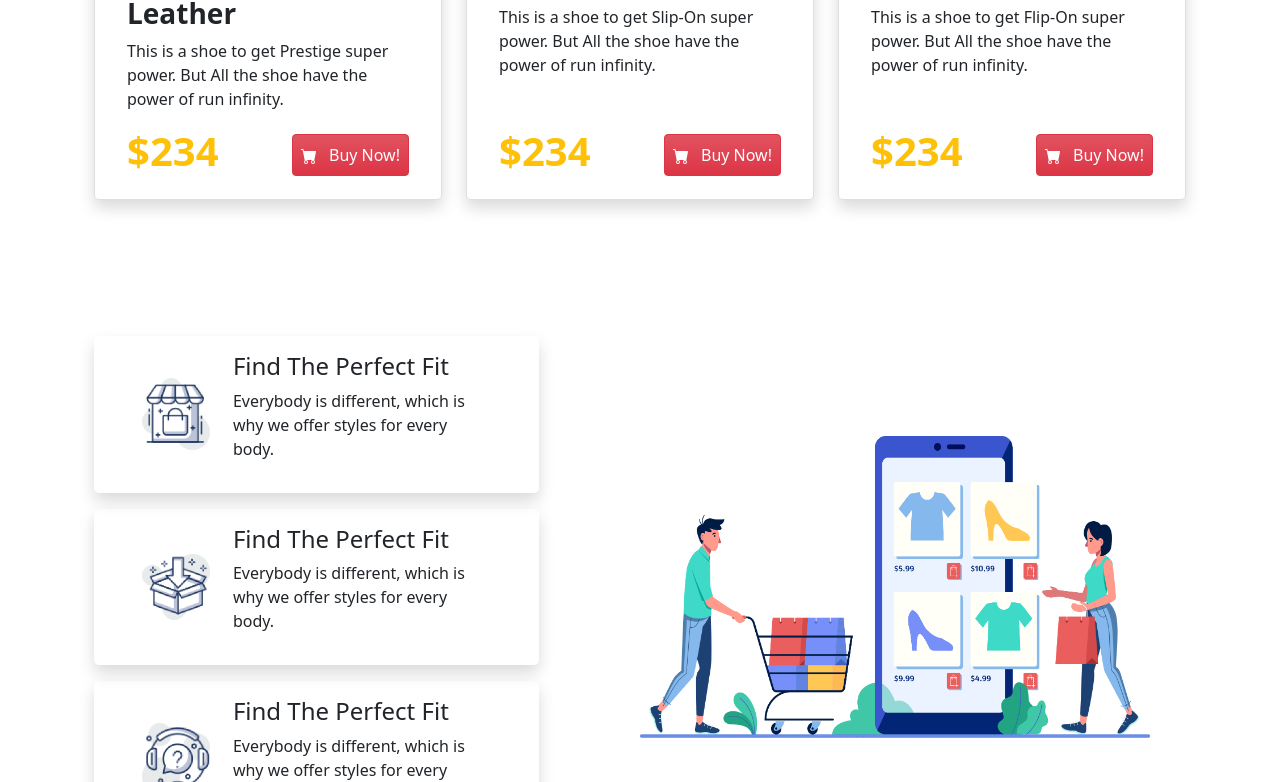
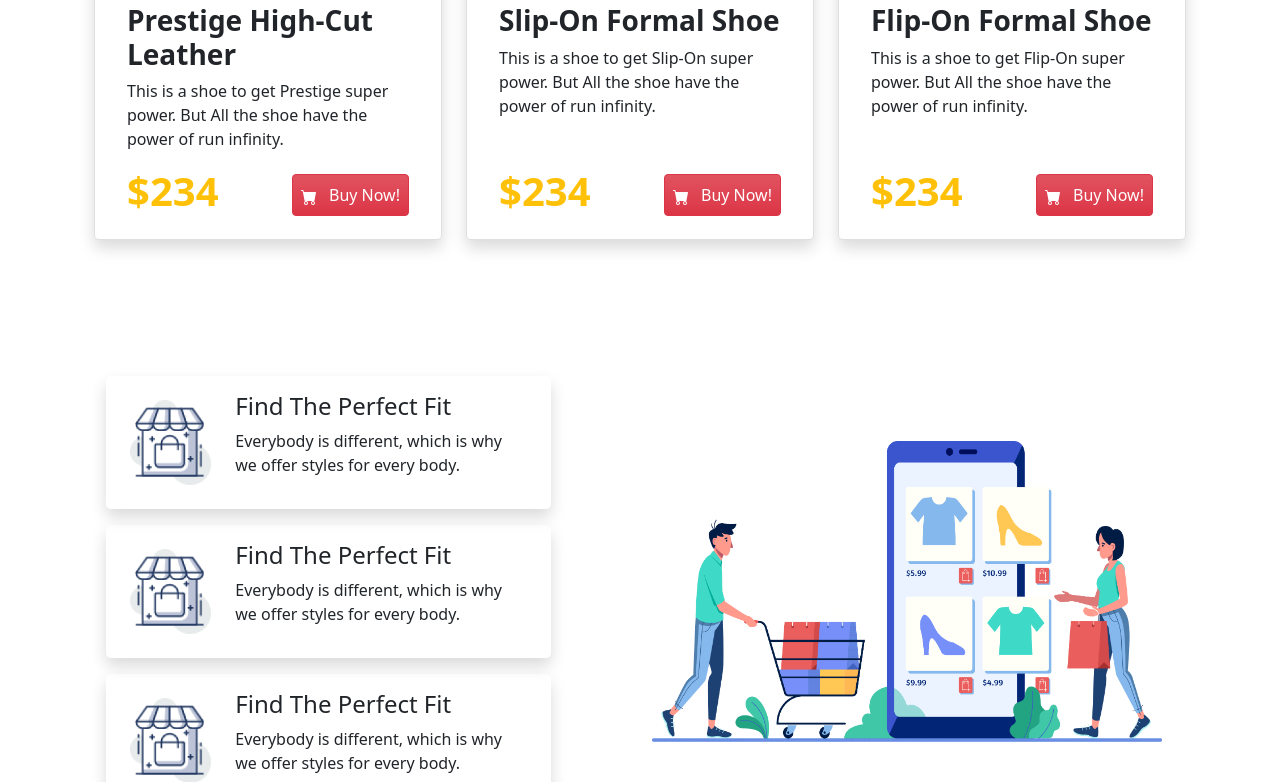
Before and after one commit to ibnumahtab/ibnu-nike, a plain HTML site: page index.html in a window 1280 px wide. Shown: the part 2018-2800 px from the top of the page. Drawn offline with nearby package versions, Linux system fonts and the light colour scheme.

Commit message:
Alhamdulillah! Fully Finished

```diff
--- a/index.html
+++ b/index.html
@@ -64,18 +64,22 @@
 
 		<!-- Main Banner Starts -->
 		<section id="main-banner" class="pb-5">
-			<div class="container d-lg-flex align-items-center">
-				<div class="banner-image w-75">
-					<img class="img-fluid w-75" src="./assets/images/ibnu-nike.png" alt="">
+			<div class="container">
+				<div class="row align-items-center">
+					<div class="banner-image col-12 col-lg-6">
+						<img class="img-fluid" src="./assets/images/ibnu-nike.png" alt="">
 					</div>
-				<div class="banner-text w-50">
-					<h1 class="display-3 fw-bold text-uppercase">
+					<div class="banner-text col-12 col-lg-6 ps-3 ps-lg-5 mt-5 mt-lg-0">
+						<h1 class="display-3 fw-bold text-uppercase  ps-0 ps-lg-5">
 							<span class="text-danger">Ibnu Nike</span>
 							<span class="text-dark">Infinity Run</span>
 						</h1>
-					<p class="lead lh-base">A shoe to get a super power to Run Infinity Time! <span
-							class="fw-bold">Super Cool Huh!</span></p>
-					<a href="#" target="_blank" class="btn btn-danger bg-gradient text-upppercase fw-bold py-3 px-4">
+						<p class="lead lh-base ps-0 ps-lg-5">A shoe to get a super power to Run Infinity Time!
+							<br>
+							<span
+								class="fw-bold">Super Cool Huh!</span>
+						</p>
+						<a href="#" target="_blank" class="btn btn-danger bg-gradient text-upppercase fw-bold py-3 px-4 ms-lg-5">
 							<svg xmlns="http://www.w3.org/2000/svg" width="16" height="16" fill="currentColor"
 								class="bi bi-cart-fill" viewBox="0 0 16 16">
 								<path
@@ -83,6 +87,7 @@
 							</svg>
 							&nbsp; Buy Now!
 						</a>
+					</div>
 				</div>
 			</div>
 		</section>
@@ -307,44 +312,50 @@
 			<!-- Formal Shoes Ends -->
 
 			<!-- Features Section Starts -->
-			<div id="features-section" class="py-5 mb-5">
-				<div class="container row justify-content-between align-items-center">
+			<div id="features-section" class="py-5 mb-5 text-center text-lg-start">
+				<div class="container row justify-content-between align-items-center mx-0">
 					<div class="col-lg-5">
 						<div class="feature-items">
 							<div class="row shadow rounded-3 my-3">
-								<div class="col d-lg-flex align-items-center p-3 px-5">
-									<div class="feauture-image w-50">
-										<img class="img-fluid w-75" src="./assets/icons/image 12.png" alt="">
+								<div class="col p-3 px-4">
+									<div class="row align-items-center">
+										<div class="feauture-image col-12 col-lg-3">
+											<img class="img-fluid px-5 py-3 p-md-0" src="./assets/icons/image 12.png" alt="">
 										</div>
-									<div class="feature-text">
+										<div class="feature-text col-12 col-lg-9">
 											<h4>Find The Perfect Fit</h4>
 											<p>Everybody is different, which is why we offer styles for every body.</p>
 										</div>
 									</div>
 								</div>
 							</div>
+						</div>
 						<div class="feature-items">
 							<div class="row shadow rounded-3 my-3">
-								<div class="col d-lg-flex align-items-center p-3 px-5">
-									<div class="feauture-image w-50">
-										<img class="img-fluid w-75" src="./assets/icons/image 13.png" alt="">
+								<div class="col p-3 px-4">
+									<div class="row align-items-center">
+										<div class="feauture-image col-12 col-lg-3">
+											<img class="img-fluid px-5 py-3 p-md-0" src="./assets/icons/image 12.png" alt="">
 										</div>
-									<div class="feature-text">
+										<div class="feature-text col-12 col-lg-9">
 											<h4>Find The Perfect Fit</h4>
 											<p>Everybody is different, which is why we offer styles for every body.</p>
 										</div>
 									</div>
 								</div>
 							</div>
+						</div>
 						<div class="feature-items">
 							<div class="row shadow rounded-3 my-3">
-								<div class="col d-lg-flex align-items-center p-3 px-5">
-									<div class="feauture-image w-50">
-										<img class="img-fluid w-75" src="./assets/icons/image 14.png" alt="">
+								<div class="col p-3 px-4">
+									<div class="row align-items-center">
+										<div class="feauture-image col-12 col-lg-3">
+											<img class="img-fluid px-5 py-3 p-md-0" src="./assets/icons/image 12.png" alt="">
 										</div>
-									<div class="feature-text">
+										<div class="feature-text col-12 col-lg-9">
 											<h4>Find The Perfect Fit</h4>
 											<p>Everybody is different, which is why we offer styles for every body.</p>
+										</div>
 									</div>
 								</div>
 							</div>
```
Lines whose indentation alone changed are shown as unchanged.
